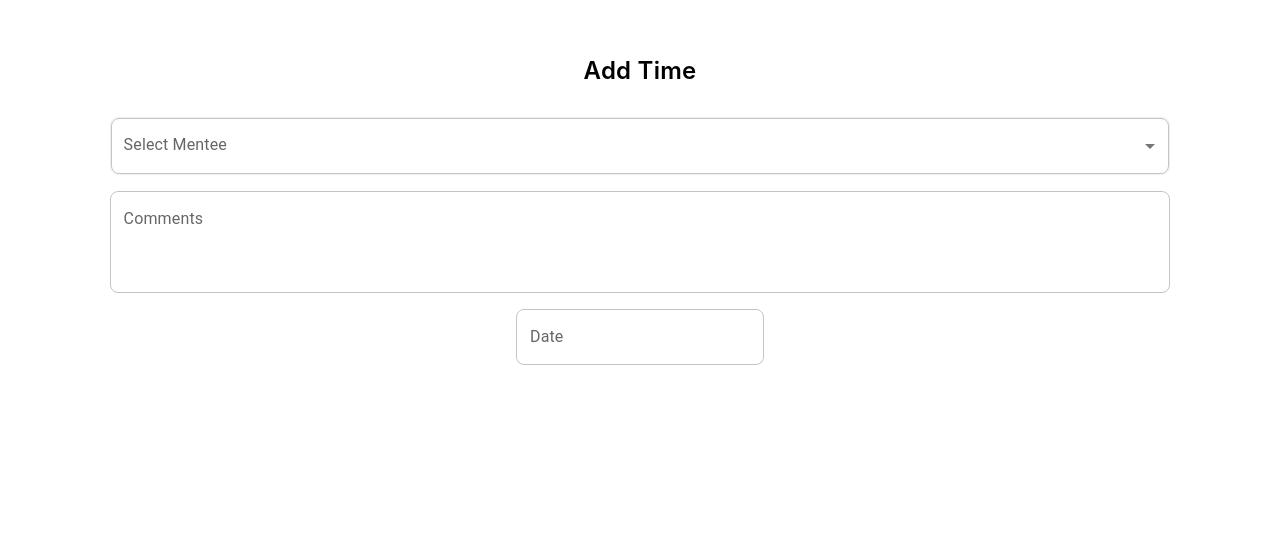
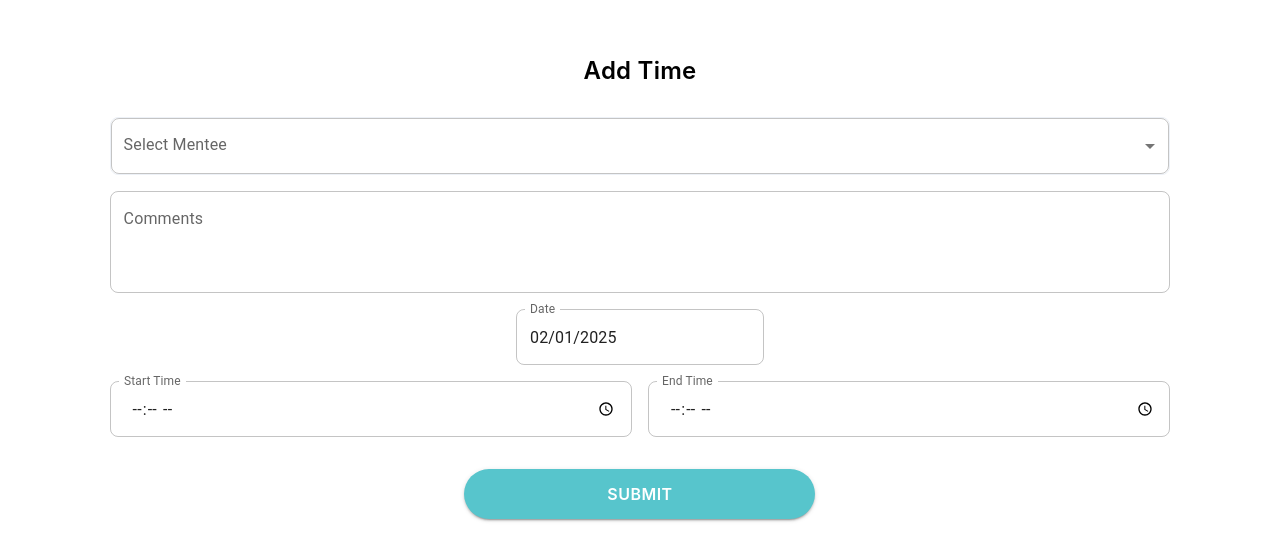
Before and after one commit to SeedlingMentorLog/seedling, a React (Create React App) app in the folder frontend/: page /time-log in a window 1280 px wide. Shown: the part 152-712 px from the top of the page. Built offline with nearby package versions, Linux system fonts and the light colour scheme; no server answers.

Commit message:
work on timelog page

```diff
--- a/frontend/src/App.js
+++ b/frontend/src/App.js
@@ -12,9 +12,9 @@ function App() {
     <Router>
       <AuthProvider>
         <Routes>
+          <Route path="/" element={<HomePage />} />
+          <Route path="/login" element={<LoginPage />} />
           <Route path="/time-log" element={<TimeLogPage />} />
-          <Route path="/login" element={<LoginPage />} />
-          <Route path="/" element={<HomePage />} />
           <Route path="/time-logged" element={<TimeLoggedPage />} />
           <Route path="/your-match" element={<YourMatchPage />} />
         </Routes>
--- a/frontend/src/pages/TimeLogPage.js
+++ b/frontend/src/pages/TimeLogPage.js
@@ -1,5 +1,5 @@
 import { React, useEffect, useState } from "react";
-import { useNavigate } from "react-router-dom";
+import { useActionData, useNavigate } from "react-router-dom";
 import {
   Button,
   Box,
@@ -14,11 +14,20 @@ import {
 } from "@mui/material";
 import { LocalizationProvider, DatePicker } from "@mui/x-date-pickers";
 import { AdapterDayjs } from "@mui/x-date-pickers/AdapterDayjs";
+import dayjs from "dayjs";
 
 const TimeLogPage = (props) => {
   const [date, setDate] = useState(null);
   const [mentee, setMentee] = useState(null);
   const [comments, setComments] = useState(null);
+  const [startTime, setStartTime] = useState(null);
+  const [endTime, setEndTime] = useState(null);
+  const [startTimeFocused, setStartTimeFocused] = useState(false);
+  const [endTimeFocused, setEndTimeFocused] = useState(false);
+
+  useEffect(() => {
+    setDate(dayjs());
+  }, []);
 
   return (
     <Box
@@ -57,6 +66,7 @@ const TimeLogPage = (props) => {
         >
           Add Time
         </Typography>
+
         <FormControl fullWidth>
           <InputLabel>Select Mentee</InputLabel>
           <Select
@@ -92,11 +102,13 @@ const TimeLogPage = (props) => {
             marginBottom: 2,
           }}
         ></TextField>
+        <Box>
           <LocalizationProvider dateAdapter={AdapterDayjs}>
             <DatePicker
               label="Date"
               value={date}
               onChange={(newDate) => setDate(newDate)}
+              fullWidth
               sx={{
                 "& .MuiOutlinedInput-root": {
                   borderRadius: 2,
@@ -107,6 +119,84 @@ const TimeLogPage = (props) => {
             ></DatePicker>
           </LocalizationProvider>
         </Box>
+
+        <Box
+          sx={{
+            display: "flex",
+            width: "100%",
+            gap: 2,
+            marginBottom: 2,
+          }}
+        >
+          <TextField
+            label="Start Time"
+            type="time"
+            value={startTime}
+            onChange={(e) => setStartTime(e.target.value)}
+            onFocus={() => setStartTimeFocused(true)}
+            onBlur={() => setStartTimeFocused(false)}
+            fullWidth
+            InputProps={{
+              startAdornment: !startTime && !startTimeFocused && (
+                <InputAdornment position="start"></InputAdornment>
+              ),
+            }}
+            sx={{
+              "& .MuiOutlinedInput-root": {
+                borderRadius: 2,
+              },
+              fontFamily: "Inter",
+            }}
+          />
+          <TextField
+            label="End Time"
+            type="time"
+            value={endTime}
+            onChange={(e) => setEndTime(e.target.value)}
+            onFocus={() => setEndTimeFocused(true)}
+            onBlur={() => setEndTimeFocused(false)}
+            fullWidth
+            InputProps={{
+              startAdornment: !endTime && !endTimeFocused && (
+                <InputAdornment position="start"></InputAdornment>
+              ),
+            }}
+            sx={{
+              "& .MuiOutlinedInput-root": {
+                borderRadius: 2,
+              },
+              fontFamily: "Inter",
+            }}
+          />
+        </Box>
+
+        <Button
+          variant="contained"
+          sx={{
+            width: "351px",
+            height: "50px",
+            flexShrink: 0,
+            borderRadius: "100px",
+            backgroundColor: "#57C5CC",
+            color: "#FFFFFF",
+            typography: {
+              color: "#FFF",
+              textAlign: "center",
+              fontFamily: "Inter",
+              fontSize: "16px",
+              fontStyle: "normal",
+              fontWeight: 600,
+              lineHeight: "22px",
+            },
+            marginTop: 2,
+            "&:hover": {
+              backgroundColor: "#57C5CC",
+            },
+          }}
+        >
+          Submit
+        </Button>
+      </Box>
     </Box>
   );
 };
```
Lines whose indentation alone changed are shown as unchanged.
